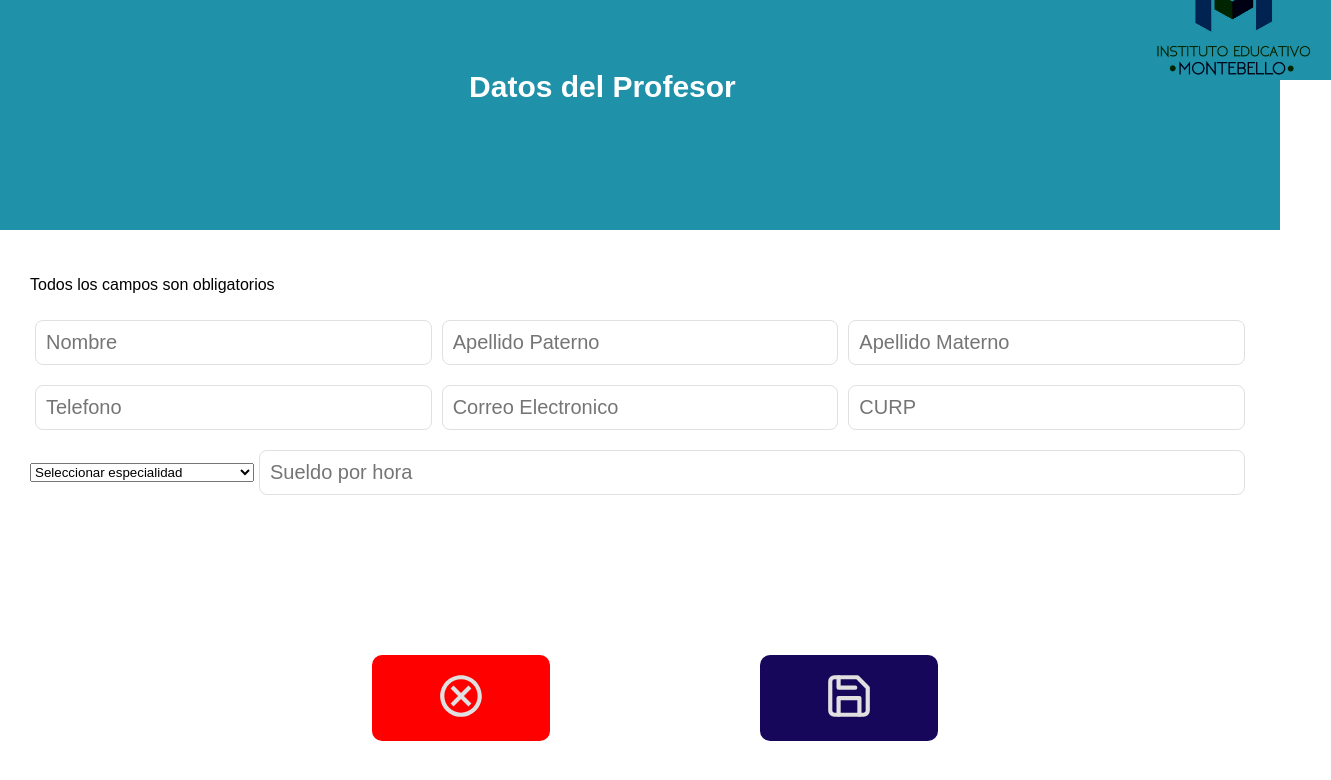
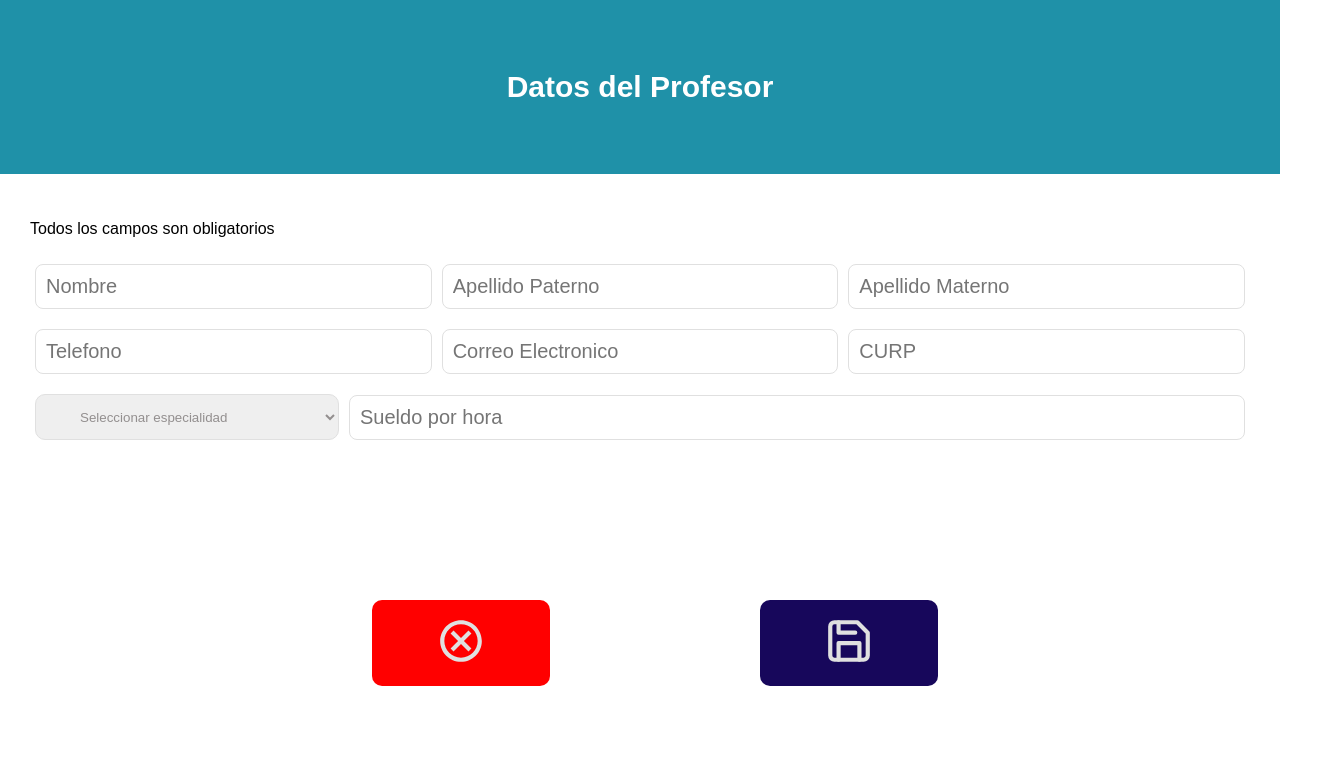
Before and after one commit to Adrian10-07/Proyecto-Integrador, a React (Vite) app in the folder moz-todo-react/: page /addMaestro in a window 1280 px wide. Shown: the top 780 px of the page, 1331 px wide, since content can reach past the window. Built offline with nearby package versions, Linux system fonts and the light colour scheme.

Commit message:
Cambios que hizo adri a última hora

```diff
--- a/moz-todo-react/src/componentes/PersonalForm/AddEmpleado/AddEmpleado.jsx
+++ b/moz-todo-react/src/componentes/PersonalForm/AddEmpleado/AddEmpleado.jsx
@@ -219,10 +219,9 @@ export default function AddEmpleado (){
     return(
     <div>
         <header className='header'>
-            <img src={Logo2} alt="Left" className='header-image-left' />
+
             <h1>             Datos del Empleado
             </h1>
-             <img src={Logo2} alt="Left" className='header-image-rigth' />
 
         </header>
 
--- a/moz-todo-react/src/componentes/PersonalForm/AddProfesor/AddProfesor.jsx
+++ b/moz-todo-react/src/componentes/PersonalForm/AddProfesor/AddProfesor.jsx
@@ -217,10 +217,10 @@ export default function AddProfesor (){
     return (
     <div>
         <header className='header'>
-            <img src={Logo2} alt="Left" className='header-image-left' />
+
             <h1>             Datos del Profesor
             </h1>
-             <img src={Logo2} alt="Left" className='header-image-rigth' />
+
 
         </header>
 
--- /dev/null
+++ b/moz-todo-react/src/componentes/PersonalForm/EditProfesor/EditProfesor.css
@@ -0,0 +1,7 @@
+#selectEspecialidad,#selectEstatus, #selectMateria{
+    border-radius: 10px;
+    border: 1px solid rgba(224, 224, 224, 1);
+    color: rgb(147, 143, 143);
+    padding: 1em 3em;
+    margin: 10px 5px;
+}
--- a/moz-todo-react/src/componentes/PersonalForm/EditProfesor/EditProfesor.jsx
+++ b/moz-todo-react/src/componentes/PersonalForm/EditProfesor/EditProfesor.jsx
@@ -6,6 +6,7 @@ import { MdOutlineCancel } from "react-icons/md";
 import FilaMateria from './FilaMateria/FilaMateria';
 //import Logo2 from '../AlumnosForm/Alum-Add/AggAssets/Logo2.png';
 import Swal from 'sweetalert2';
+import './EditProfesor.css';
 
 export default function EditProfesor (){
     const location = useLocation();
@@ -345,7 +346,6 @@ export default function EditProfesor (){
                             <thead>
                                 <tr>
                                     <th>Materias</th>
-                                    <th>Opción</th>
                                 </tr>
 
                             </thead>
```
